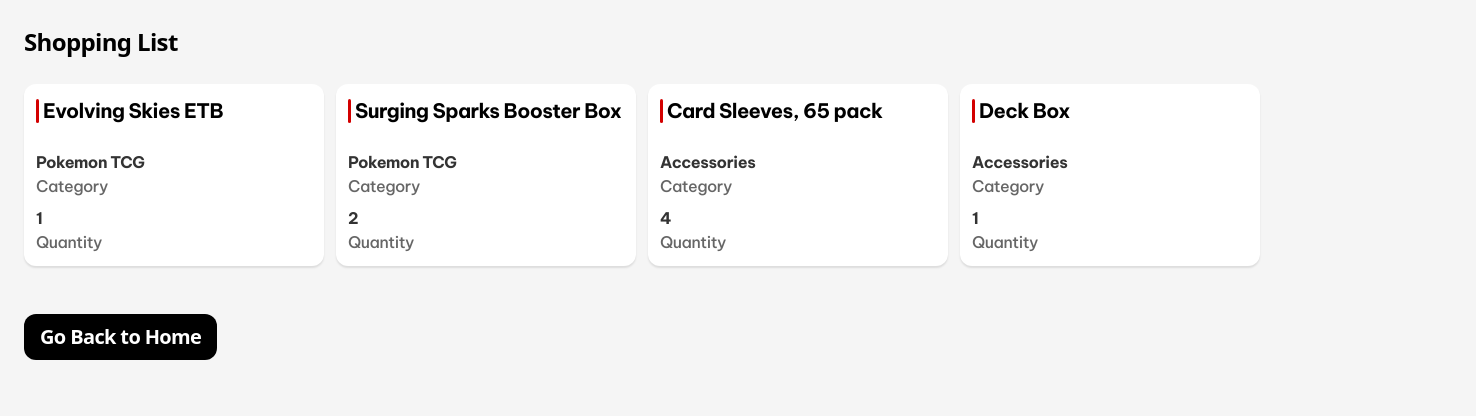
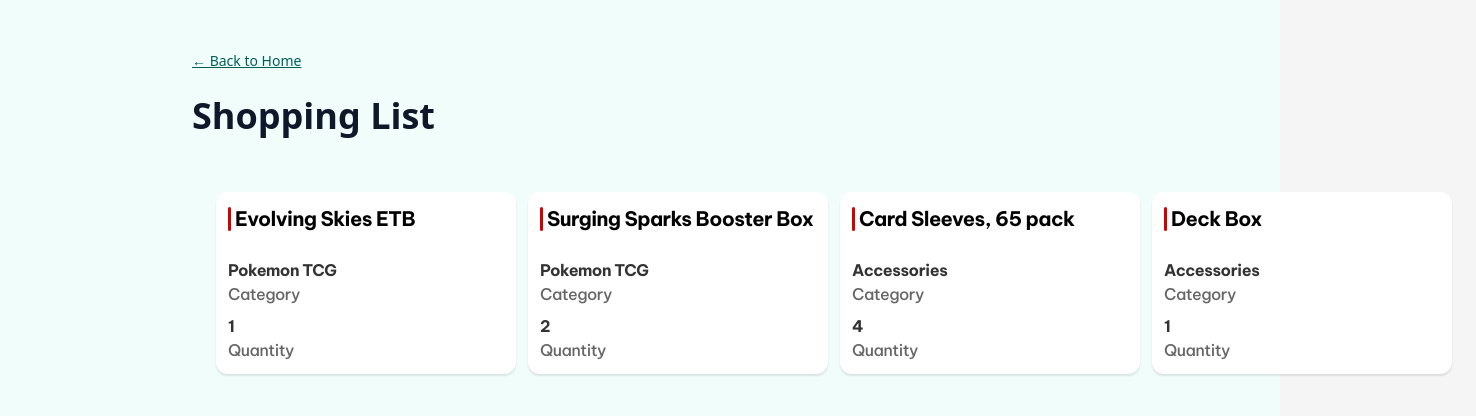
Before and after one commit to louispadillo/cprg306a-assignment, a Next.js app: page /week-3 in a window 1280 px wide. Shown: the top 416 px of the page, 1476 px wide, since content can reach past the window. Built offline with nearby package versions, Linux system fonts and the light colour scheme.

Commit message:
Update page.js

```diff
--- a/app/week-3/page.js
+++ b/app/week-3/page.js
@@ -1,31 +1,18 @@
-import GoBack from "../go-back";
+import Link from "next/link";
 import ItemList from "./item-list";
 
+export const metadata = { title: "Shopping List" };
+
 export default function Page() {
-    // const dog1 = {
-    //     name: "Yin Fang",
-    //     age: 2,
-    //     breed: "Shitzu",
-    //     color: "Yellow"
-    // }
-    return (
-        <main>
-            {/*Tracking is used to adjust letter spacing*/}
-            <h1 className="font-bold text-[24px] text-black tracking-[-0.64px] pt-6 pl-6">Shopping List</h1>
-            {/*
-            From class:
-
-            <h1 className="text-4xl text-red-500">Week 3 - Components and Props</h1>
-            <h2 className="text-3xl text-blue-600">Dogs Information</h2>
-            <section className="bg-slate-300 w-100">
-                <h2 className="font-bold">{dog1.name}</h2>
-                <p className="ml-4">Age: {dog1.age}</p>
-                <p className="ml-4">Breed: {dog1.breed}</p>
-                <p className="ml-4">Color: {dog1.color}</p>
-            </section>
-            */}
-            <ItemList />
-            <GoBack />
-        </main>
-    );
+  return (
+    <main className="min-h-screen bg-teal-50 px-6 py-12 dark:bg-slate-950">
+      <div className="mx-auto max-w-4xl">
+        <Link href="/" className="text-sm font-medium text-teal-800 underline hover:text-teal-600 dark:text-teal-300">
+          ← Back to Home
+        </Link>
+        <h1 className="mb-8 mt-6 text-4xl font-bold text-slate-900 dark:text-slate-100">Shopping List</h1>
+        <ItemList />
+      </div>
+    </main>
+  );
 }
```
